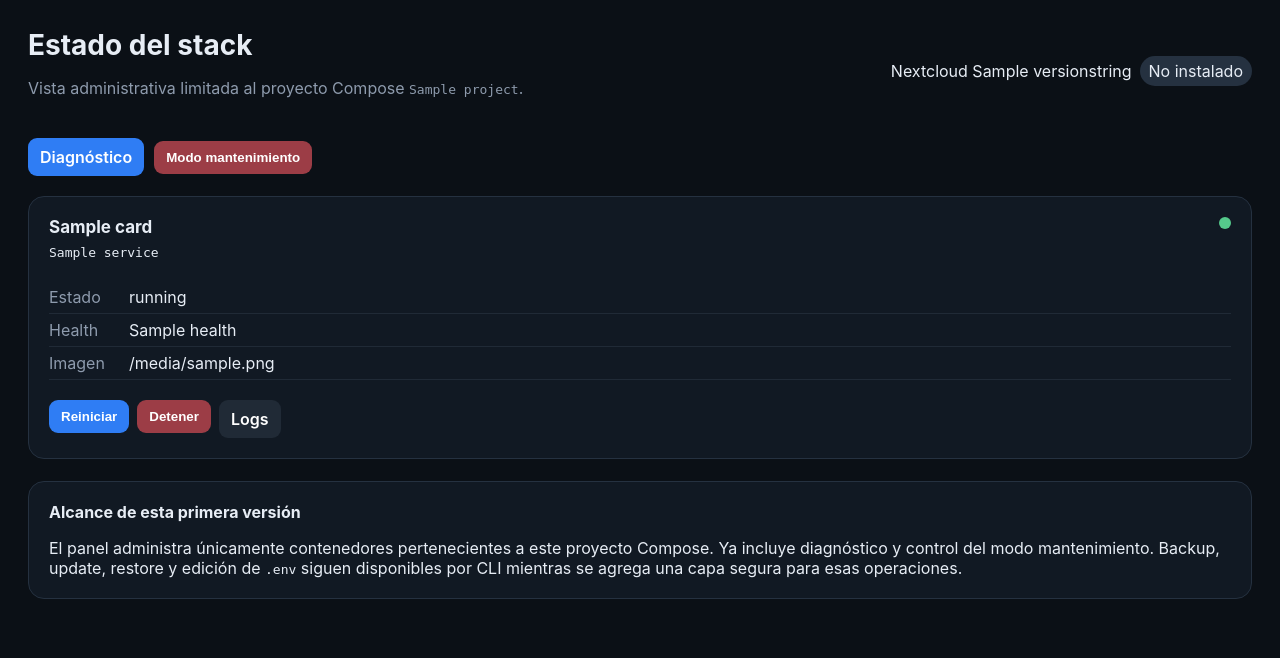
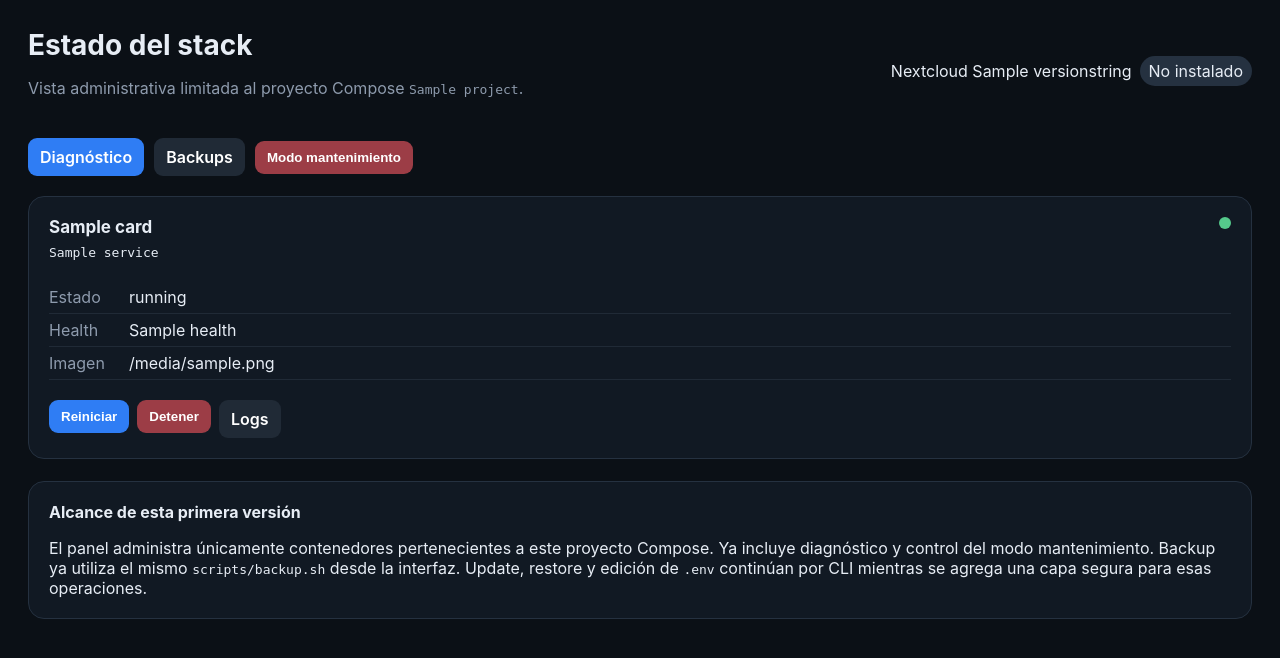
Before and after one commit to Destripador/docker-nextcloud-onlyoffice, a Flask app: template manager/templates/dashboard.html in a window 1280 px wide. Shown: the part 64-722 px from the top of the page. Run offline with Flask 3, Linux system fonts and the light colour scheme; the template is opened without the code that fills it: most values are stand-ins (such as "Sample title", 1, 10 or a date in 2020); parts of the project's set-up code (start-up, migrations or seed data) failed here and were passed over.

Commit message:
feat(manager): link backup administration from dashboard

```diff
--- a/manager/templates/dashboard.html
+++ b/manager/templates/dashboard.html
@@ -16,6 +16,7 @@
 
 <section class="toolbar">
   <a class="button" href="{{ url_for('diagnostics_view') }}">Diagnóstico</a>
+  <a class="button ghost" href="{{ url_for('backups_view') }}">Backups</a>
   {% if nc %}
     {% if nc.maintenance %}
     <form method="post" action="{{ url_for('maintenance_action', state='off') }}">
@@ -72,6 +73,6 @@
 
 <section class="notice">
   <strong>Alcance de esta primera versión</strong>
-  <p>El panel administra únicamente contenedores pertenecientes a este proyecto Compose. Ya incluye diagnóstico y control del modo mantenimiento. Backup, update, restore y edición de <code>.env</code> siguen disponibles por CLI mientras se agrega una capa segura para esas operaciones.</p>
+  <p>El panel administra únicamente contenedores pertenecientes a este proyecto Compose. Ya incluye diagnóstico y control del modo mantenimiento. Backup ya utiliza el mismo <code>scripts/backup.sh</code> desde la interfaz. Update, restore y edición de <code>.env</code> continúan por CLI mientras se agrega una capa segura para esas operaciones.</p>
 </section>
 {% endblock %}
```
